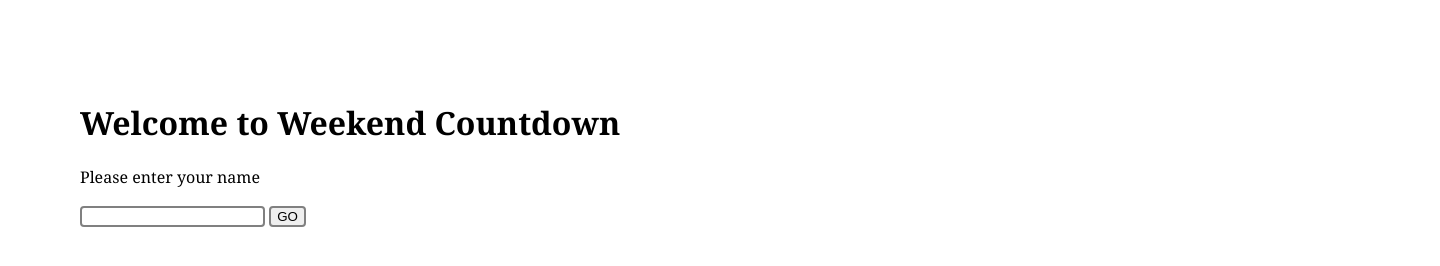
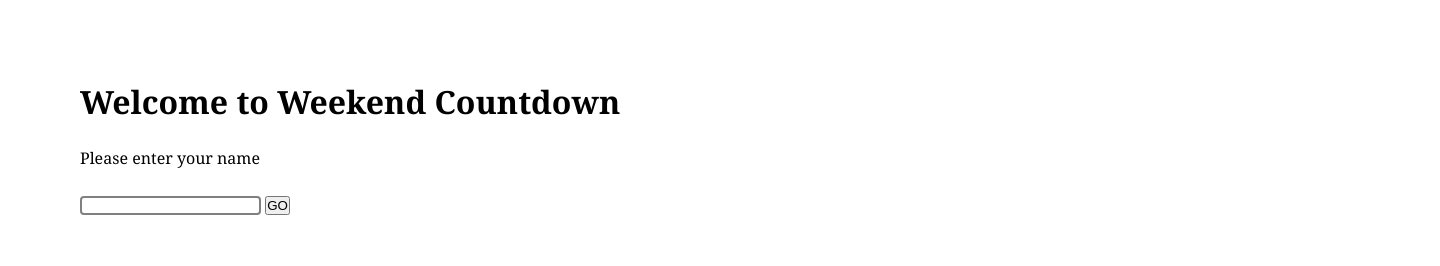
Before and after one commit to FbW-22-E04/browser-weekendcountdown-alinaincodeland, a plain HTML site: page index.html in a window 1280 px wide. Shown: the whole page, 1440 px wide, since content can reach past the window. Drawn offline with Linux system fonts and the light colour scheme.

Commit message:
Weekend countdown - solution

```diff
--- a/index.html
+++ b/index.html
@@ -14,8 +14,8 @@
     <p>Please enter your name</p>
 
     <form>
-        <input type="text" class="user">
-        <input type="submit" class="button" value="GO">
+        <input type="text" />
+        <button>GO</button>
     </form>
 
     <script src="./index.js"></script>
--- a/index.js
+++ b/index.js
@@ -1,5 +1,3 @@
-
-
 
 const form = document.querySelector('form');
 const p = document.querySelector('p');
@@ -14,7 +12,7 @@ form.addEventListener("submit", (event) => {
 
     let todayShort = new Date(Date.now());
     const todayLong = todayShort.toLocaleDateString("en-EN", { weekday: "long" });
-    const daysLeft = 5 - todayShort.getDay();
+    const daysLeft = 6 - todayShort.getDay();
 
     p.textContent = `Hello ${input.value}. Today is ${todayLong}. Only ${daysLeft} day(s) until weekend!`;
 
--- a/style.css
+++ b/style.css
@@ -1,21 +1,35 @@
+* {
+    box-sizing: border-box;
+    padding: 0;
+    margin: 0;
+    align-items: center;
+}
+
+h1 {
+    margin-bottom: 1.5rem;
+}
+
+p {
+    margin-bottom: 1.5rem;
+}
+
 body {
     width: 100%;
     align-content: center;
     padding: 80px;
-    display: inline-block;
     margin: 0px auto;
-    text-align: left;
     font-family: Georgia, 'Times New Roman', Times, serif
 }
 
 input {
     border: 2px solid grey;
     border-radius: 4px;
+    border-color: gr;
 
 }
 
 input:focus {
     outline: none !important;
-    border-color: #719ECE;
+    border-color: cyan;
     box-shadow: 0 0 10px #719ECE;
 }
```
